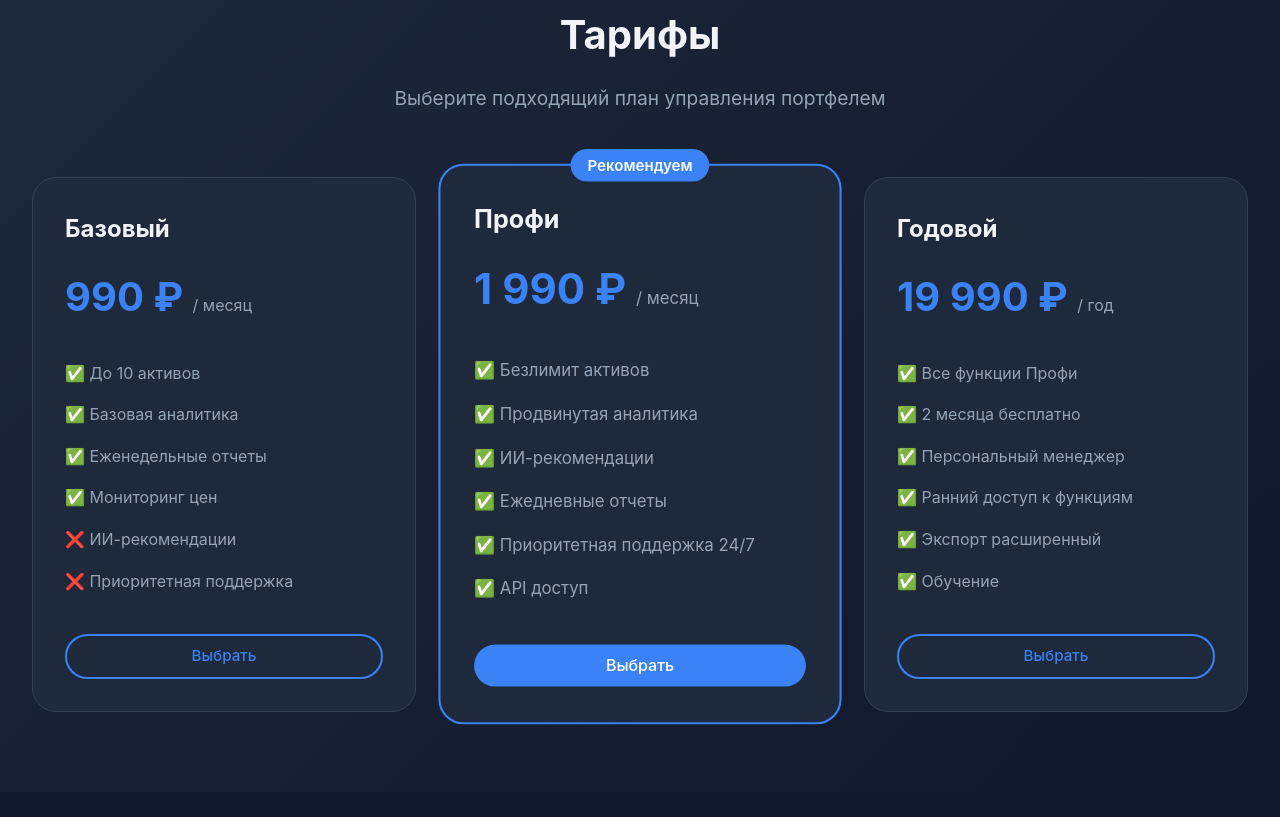
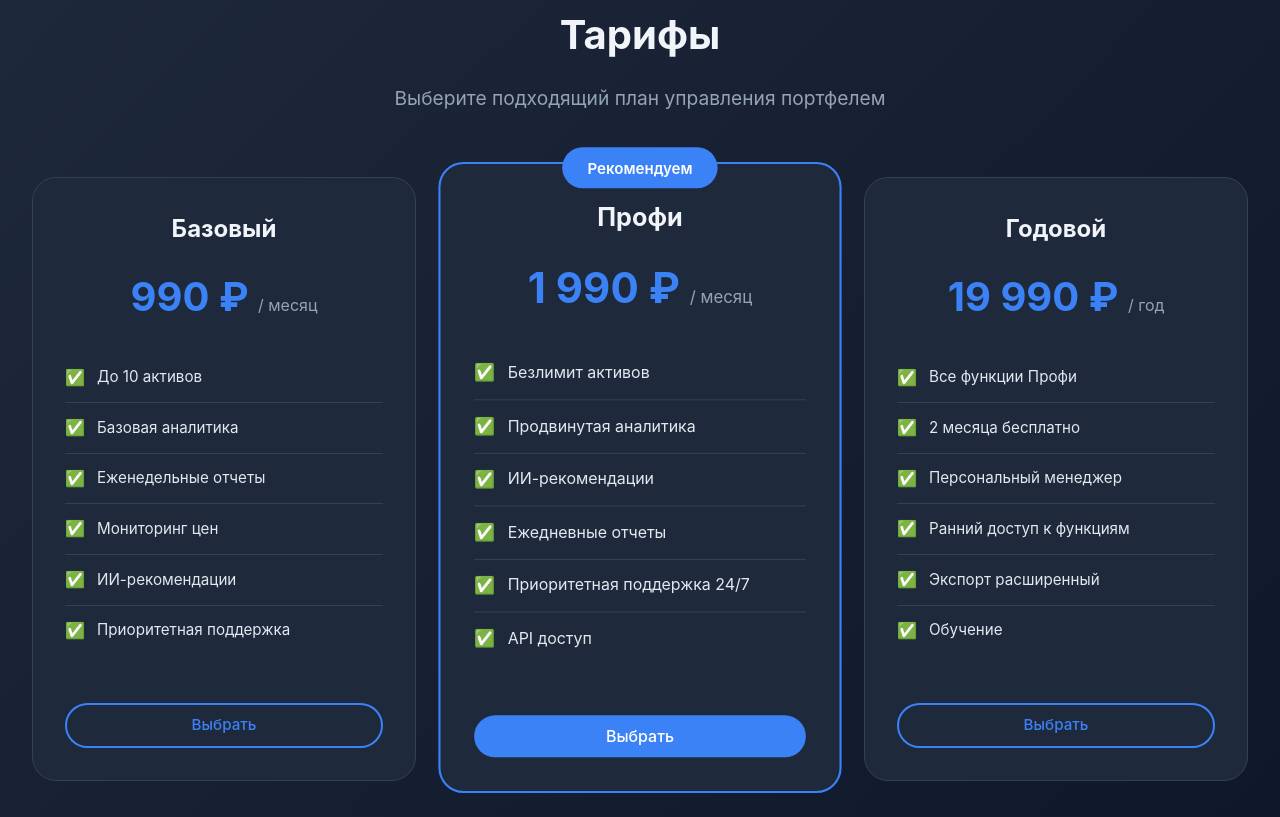
Before and after one commit to fra1ko/cryptalyx-server, a website: page public/index.html in a window 1280 px wide. Shown: the part 2743-3560 px from the top of the page. Drawn offline with Linux system fonts and the light colour scheme.

Commit message:
Final design with mobile adaptation

```diff
--- a/public/index.html
+++ b/public/index.html
@@ -133,7 +133,8 @@
                 </div>
             </div>
 
-                <table class="assets-table">
+            <div style="overflow-x: auto;">
+                <table class="assets-table" style="min-width: 800px;">
                     <thead>
                         <tr>
                             <th>Монета</th>
@@ -177,6 +178,7 @@
                 </table>
             </div>
         </div>
+    </div>
 </section>
 
 <section id="pricing" class="pricing">
@@ -189,14 +191,14 @@
                 <h3>Базовый</h3>
                 <div class="price">990 ₽ <span>/ месяц</span></div>
                 <ul class="features-list">
-                        <li>✅ До 10 активов</li>
-                        <li>✅ Базовая аналитика</li>
-                        <li>✅ Еженедельные отчеты</li>
-                        <li>✅ Мониторинг цен</li>
-                        <li>❌ ИИ-рекомендации</li>
-                        <li>❌ Приоритетная поддержка</li>
+                    <li>До 10 активов</li>
+                    <li>Базовая аналитика</li>
+                    <li>Еженедельные отчеты</li>
+                    <li>Мониторинг цен</li>
+                    <li>ИИ-рекомендации</li>
+                    <li>Приоритетная поддержка</li>
                 </ul>
-                    <a href="https://t.me/cryptalyx_official_bot" class="btn btn-outline" style="width: 100%; text-align: center;">Выбрать</a>
+                <a href="https://t.me/cryptalyx_official_bot" class="btn btn-outline">Выбрать</a>
             </div>
 
             <div class="pricing-card popular">
@@ -204,28 +206,28 @@
                 <h3>Профи</h3>
                 <div class="price">1 990 ₽ <span>/ месяц</span></div>
                 <ul class="features-list">
-                        <li>✅ Безлимит активов</li>
-                        <li>✅ Продвинутая аналитика</li>
-                        <li>✅ ИИ-рекомендации</li>
-                        <li>✅ Ежедневные отчеты</li>
-                        <li>✅ Приоритетная поддержка 24/7</li>
-                        <li>✅ API доступ</li>
+                    <li>Безлимит активов</li>
+                    <li>Продвинутая аналитика</li>
+                    <li>ИИ-рекомендации</li>
+                    <li>Ежедневные отчеты</li>
+                    <li>Приоритетная поддержка 24/7</li>
+                    <li>API доступ</li>
                 </ul>
-                    <a href="https://t.me/cryptalyx_official_bot" class="btn btn-primary" style="width: 100%; text-align: center;">Выбрать</a>
+                <a href="https://t.me/cryptalyx_official_bot" class="btn btn-primary">Выбрать</a>
             </div>
 
             <div class="pricing-card">
                 <h3>Годовой</h3>
                 <div class="price">19 990 ₽ <span>/ год</span></div>
                 <ul class="features-list">
-                        <li>✅ Все функции Профи</li>
-                        <li>✅ 2 месяца бесплатно</li>
-                        <li>✅ Персональный менеджер</li>
-                        <li>✅ Ранний доступ к функциям</li>
-                        <li>✅ Экспорт расширенный</li>
-                        <li>✅ Обучение</li>
+                    <li>Все функции Профи</li>
+                    <li>2 месяца бесплатно</li>
+                    <li>Персональный менеджер</li>
+                    <li>Ранний доступ к функциям</li>
+                    <li>Экспорт расширенный</li>
+                    <li>Обучение</li>
                 </ul>
-                    <a href="https://t.me/cryptalyx_official_bot" class="btn btn-outline" style="width: 100%; text-align: center;">Выбрать</a>
+                <a href="https://t.me/cryptalyx_official_bot" class="btn btn-outline">Выбрать</a>
             </div>
         </div>
     </div>
--- a/public/style.css
+++ b/public/style.css
@@ -352,6 +352,7 @@ body {
     padding: 2rem;
     position: relative;
     transition: transform 0.2s;
+    height: fit-content;
 }
 
 .pricing-card:hover {
@@ -362,6 +363,7 @@ body {
 .pricing-card.popular {
     border: 2px solid #3b82f6;
     transform: scale(1.05);
+    z-index: 2;
 }
 
 .popular-badge {
@@ -371,16 +373,18 @@ body {
     transform: translateX(-50%);
     background: #3b82f6;
     color: white;
-    padding: 0.25rem 1rem;
+    padding: 0.5rem 1.5rem;
     border-radius: 2rem;
     font-size: 0.9rem;
     font-weight: 600;
+    white-space: nowrap;
 }
 
 .pricing-card h3 {
     font-size: 1.5rem;
     margin-bottom: 1rem;
     color: #f1f5f9;
+    text-align: center;
 }
 
 .price {
@@ -388,6 +392,7 @@ body {
     font-weight: 700;
     margin-bottom: 1.5rem;
     color: #3b82f6;
+    text-align: center;
 }
 
 .price span {
@@ -399,14 +404,60 @@ body {
 .features-list {
     list-style: none;
     margin-bottom: 2rem;
+    padding: 0;
 }
 
 .features-list li {
-    padding: 0.5rem 0;
-    color: #94a3b8;
+    padding: 0.75rem 0;
+    color: #e2e8f0;
     display: flex;
     align-items: center;
-    gap: 0.5rem;
+    gap: 0.75rem;
+    border-bottom: 1px solid #334155;
+    font-size: 0.95rem;
+}
+
+.features-list li:last-child {
+    border-bottom: none;
+}
+
+.features-list li::before {
+    content: "✅";
+    color: #4ade80;
+    font-size: 1rem;
+}
+
+.pricing-card .btn {
+    width: 100%;
+    text-align: center;
+    margin-top: 1rem;
+}
+
+/* Адаптивность для тарифов */
+@media (max-width: 1024px) {
+    .pricing-grid {
+        grid-template-columns: repeat(2, 1fr);
+        gap: 1.5rem;
+    }
+
+    .pricing-card.popular {
+        transform: none;
+    }
+}
+
+@media (max-width: 768px) {
+    .pricing-grid {
+        grid-template-columns: 1fr;
+        gap: 1rem;
+    }
+
+    .pricing-card {
+        padding: 1.5rem;
+    }
+
+    .price {
+        font-size: 2rem;
+    }
 }
 
 /* ИИ рекомендации */
```
Also changed, not shown: public/dashboard.js (+43 -13 lines). Lines whose indentation alone changed are shown as unchanged.
